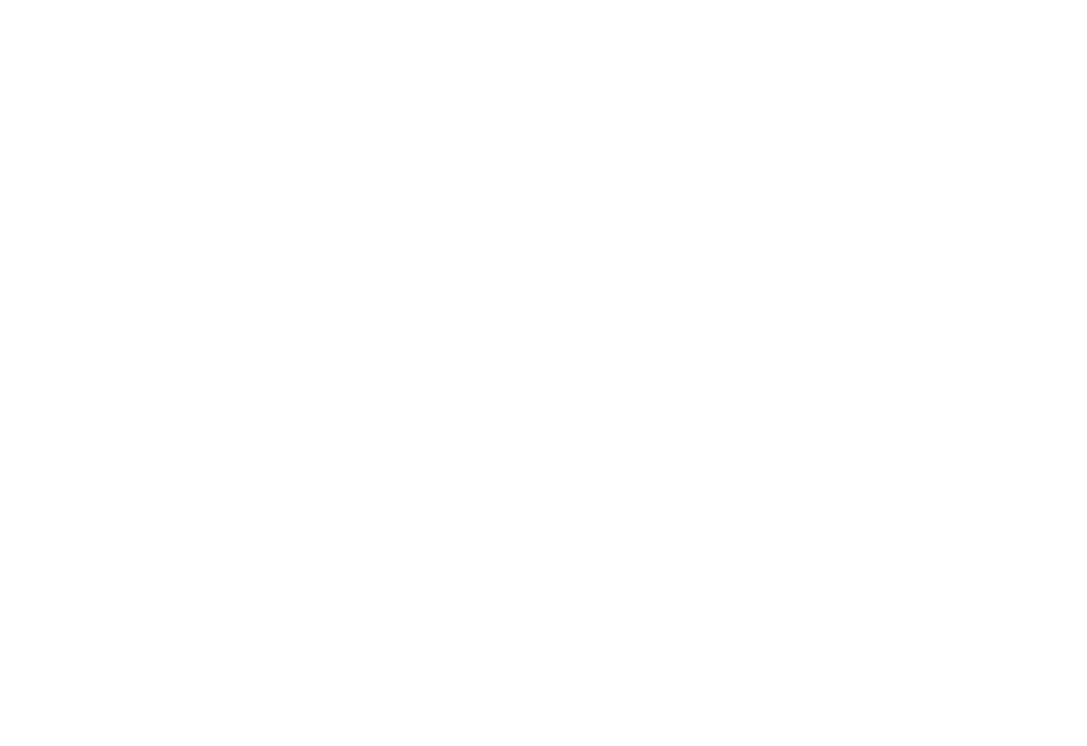
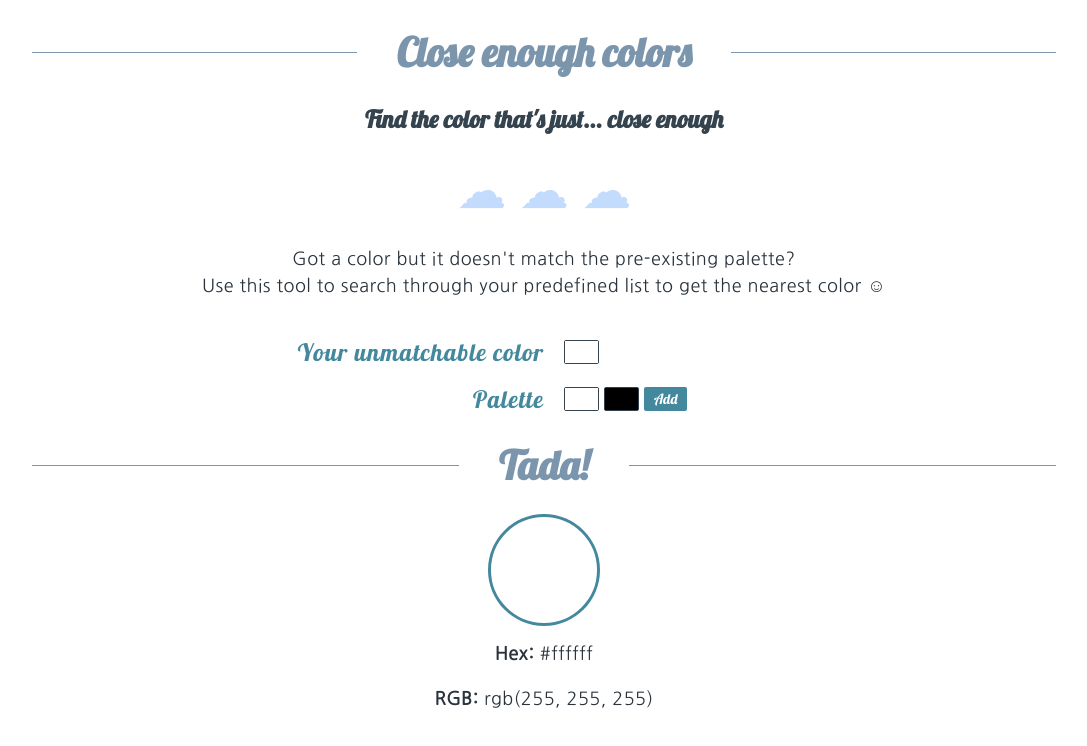
Before and after one commit to merrybottle/close-enough-colors, a plain HTML site: page index.html in a window 1280 px wide. Shown: the whole page, without its empty margins (96-1183 px from the left). Drawn offline with Linux system fonts and the light colour scheme.

Commit message:
Working demo

```diff
--- /dev/null
+++ b/css/styles.css
@@ -0,0 +1,161 @@
+@import url('https://fonts.googleapis.com/css?family=Nanum+Gothic|Lobster');
+
+h1,
+h2 {
+  font-family: 'Lobster', cursive;
+  text-align: center;
+}
+
+h1 {
+  color: #7b95ad;
+  display: flex;
+  font-size: 40px;
+  line-height: 50px;
+}
+
+h1::after,
+h1::before {
+  background-color: #7b95ad;
+  content: "";
+  display: block;
+  flex: 1;
+  height: 1px;
+  margin-top: 25px;
+}
+
+h1::before {
+  margin-right: 40px;
+}
+
+h1::after {
+  margin-left: 40px;
+}
+
+h2 {
+  color: #34434e;
+  font-size: 24px;
+}
+
+p {
+  color: #2a333c;
+  font-family: 'Nanum Gothic', sans-serif;
+  font-size: 18px;
+  letter-spacing: 0.5px;
+  line-height: 1.5;
+  text-align: center;
+}
+
+label {
+  color: #43889d;
+  display: inline-block;
+  font-family: 'Lobster', cursive;
+  font-size: 24px;
+  letter-spacing: 1px;
+  line-height: 24px;
+}
+
+input {
+  border: 0;
+  height: 24px;
+  padding: 0;
+  width: 35px;
+}
+
+input::-webkit-color-swatch-wrapper {
+  border: 1px solid #34434e;
+  border-radius: 2px;
+  padding: 0;
+}
+
+input::-webkit-color-swatch {
+  border: 0;
+}
+
+hr {
+  border: 0;
+}
+
+hr::before {
+  color: #c3dbfd;
+  content: "\2601\a0\2601\a0\2601";
+  display: block;
+  font-size: 50px;
+  margin: 8px 0;
+  text-align: center;
+}
+
+br {
+  display: none;
+}
+
+button {
+  background-color: #43889d;
+  border: 0;
+  border-radius: 2px;
+  color: white;
+  font-family: 'Lobster', cursive;
+  font-size: 14px;
+  height: 24px;
+  padding: 0 10px;
+}
+
+.container {
+  padding: 0 30px 50px;
+}
+
+.color-select {
+  margin: 40px auto 0;
+  width: 500px;
+}
+
+.color-select__row {
+  margin-bottom: 20px;
+}
+
+.color-select__row::after {
+  clear: both;
+  content: "";
+  display: table;
+}
+
+.color-select__label {
+  float: left;
+  margin-right: 20px;
+  text-align: right;
+  width: 250px;
+}
+
+.color-select__inputs {
+  float: left;
+}
+
+.color-select__inputs.palette-inputs::after {
+  clear: both;
+  content: "";
+  display: table;
+}
+
+.color-select__inputs.palette-inputs > div {
+  float: left;
+  margin-right: 5px;
+}
+
+.result-color {
+  border: 3px solid white;
+  border-radius: 50%;
+  box-shadow: 0 0 0 3px #43889d;
+  height: 100px;
+  margin: 0 auto;
+  width: 100px;
+}
+
+@media (min-width: 1024px) {
+  .container {
+    margin: 0 auto;
+    width: 1024px;
+  }
+
+  br {
+    display: block;
+  }
+}
--- a/index.html
+++ b/index.html
@@ -2,12 +2,50 @@
 <html>
   <head>
     <title>Close Enough Colors</title>
-    <script src="closeEnoughColors.js"></script>
+    <script src="javascript/closeEnoughColors.js"></script>
+    <link rel="stylesheet" href="css/styles.css" />
   </head>
   <body>
-    <script>
-      console.log(closeEnoughColors('#bbbbbb', ['#ffffff', '#aaaaaa']));
-    </script>
+    <div class="container">
+      <h1>Close enough colors</h1>
+      <h2>Find the color that's just... close enough</h2>
 
+      <hr />
+
+      <p>Got a color but it doesn't match the pre-existing palette?  <br />Use this tool to search through your predefined list to get the nearest color ☺</p>
+
+      <form>
+        <div class="color-select">
+          <div class="color-select__row">
+            <div class="color-select__label">
+              <label for="personal-color">Your unmatchable color</label>
+            </div>
+            <div class="color-select__inputs">
+              <input id="personal-color" name="personal-color" type="color" />
+            </div>
+          </div>
+          <div class="color-select__row">
+            <div class="color-select__label">
+              <label for="palette-color-1">Palette</label>
+            </div>
+            <div class="color-select__inputs palette-inputs"></div>
+            <button id="palette-color-add" type="button">Add</button>
+          </div>
+        </div>
+      </form>
+
+      <div id="result">
+        <h1>Tada!</h1>
+        <div>
+          <div class="result-color" id="result-color"></div>
+          <div>
+            <p id="result-color-hex"></p>
+            <p id="result-color-rgb"></p>
+          </div>
+        </div>
+      </div>
+    </div>
+
+    <script src="javascript/script.js"></script>
   </body>
 </html>
--- a/closeEnoughColors.js
+++ b/javascript/closeEnoughColors.js
@@ -1,7 +1,7 @@
-(function(context) {
+var CloseEnoughColors = function () {
   var hexValues = "0123456789abcdef";
 
-  function closeEnoughColors(color, palette) {
+  function getClosestColor(color, palette) {
     if (!color || !palette || !palette.length) {
       return null;
     }
@@ -93,9 +93,5 @@
     return null;
   }
 
-  if (typeof module === 'object' && module && module.exports) {
-    module.exports = closeEnoughColors;
-  } else {
-    context.closeEnoughColors = closeEnoughColors;
-  }
-}(this));
+  return { getClosestColor: getClosestColor };
+};
--- /dev/null
+++ b/javascript/script.js
@@ -0,0 +1,81 @@
+var closeEnoughColors = new CloseEnoughColors();
+var colors = {
+  personal: '#ffffff',
+  palette: [
+    '#ffffff',
+    '#000000'
+  ]
+};
+var personalColorInput = document.querySelector('[name="personal-color"]');
+var paletteColorInputsContainer = document.getElementsByClassName('palette-inputs')[0];
+var paletteColorInputs;
+var paletteColorInputHTML = '';
+var paletteColorAddButton = document.getElementById('palette-color-add');
+var initPaletteColorsLength = colors.palette.length;
+var resultElement = document.getElementById('result-color');
+var resultContainerElement = document.getElementById('result');
+var resultHexElement = document.getElementById('result-color-hex');
+var resultRGBElement = document.getElementById('result-color-rgb');
+var setResult = function (result) {
+  if (result) {
+    resultContainerElement.style = 'display: block;';
+    resultElement.style = 'background-color: ' + result.hex + ';';
+    resultHexElement.innerHTML = '<strong>Hex:</strong> ' + result.hex;
+    resultRGBElement.innerHTML = '<strong>RGB:</strong> rgb(' + result.rgb.r + ', ' + result.rgb.g + ', ' + result.rgb.b + ')';
+  } else {
+    resultContainerElement.style = 'display: none;';
+  }
+};
+var paletteChange = function (e) {
+  var input = e.target;
+  var inputIndex = Number(input.name);
+  var result;
+
+  colors.palette[inputIndex] = input.value;
+  result = closeEnoughColors.getClosestColor( colors.personal, colors.palette );
+
+  setResult(result);
+};
+var i;
+
+for (i = 0; i < initPaletteColorsLength; i++) {
+  paletteColorInputHTML += '<div>' +
+      '<input class="palette-input" id="palette-color-' + (i + 1) + '" name="' + (i + 1) + '" type="color" value="' + colors.palette[i] + '" />' +
+    '</div>';
+}
+
+paletteColorInputsContainer.innerHTML = paletteColorInputHTML;
+paletteColorInputs = document.getElementsByClassName('palette-input');
+personalColorInput.value = colors.personal;
+
+for (i = 0; i < initPaletteColorsLength; i++) {
+  paletteColorInputs[i].onchange = paletteChange;
+}
+
+personalColorInput.onchange = function (e) {
+  var result = closeEnoughColors.getClosestColor( e.target.value, colors.palette );
+
+  colors.personal = e.target.value;
+
+  setResult(result);
+}
+
+paletteColorAddButton.onclick = function (e) {
+  var newColor = '#000000';
+  var newInputContainer = document.createElement('div');
+  var newInputCount = paletteColorInputs.length + 1;
+  var result;
+
+  colors.palette.push(newColor);
+  result = closeEnoughColors.getClosestColor( colors.personal, colors.palette );
+
+  newInputContainer.innerHTML = '<input class="palette-input" id="palette-color-' + newInputCount + '" name="' + newInputCount + '" type="color" value="' + newColor + '" />';
+  paletteColorInputsContainer.appendChild(newInputContainer);
+  paletteColorInputs = document.getElementsByClassName('palette-input');
+
+  newInputContainer.getElementsByClassName('palette-input')[0].onchange = paletteChange;
+
+  setResult(result);
+}
+
+setResult(closeEnoughColors.getClosestColor( colors.personal, colors.palette ));
```
